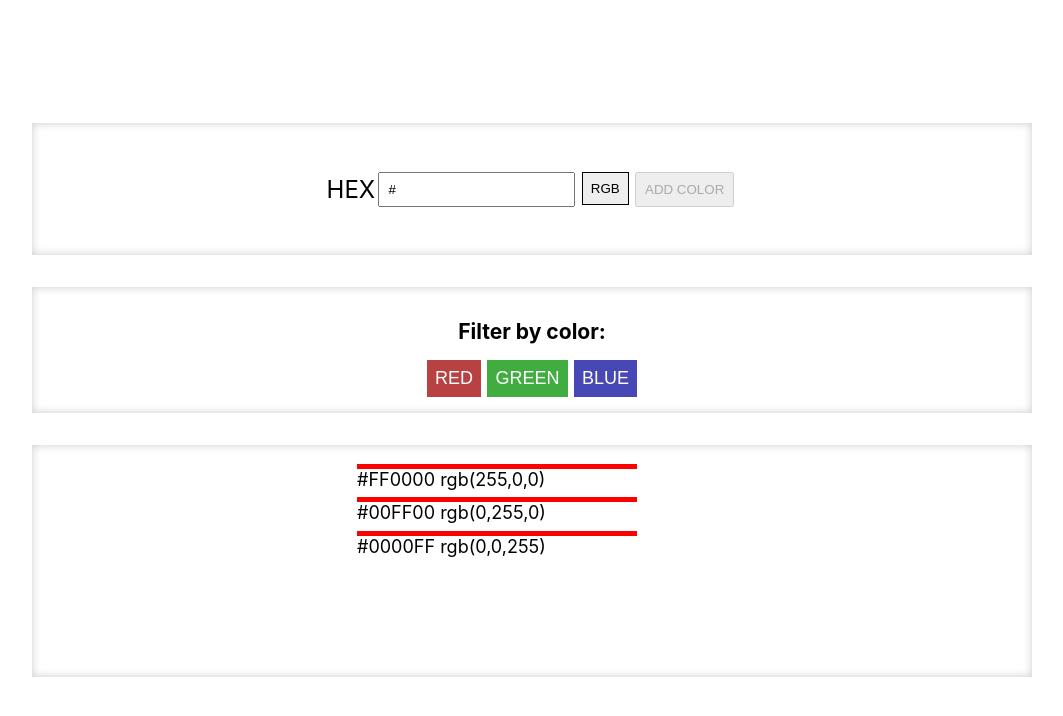
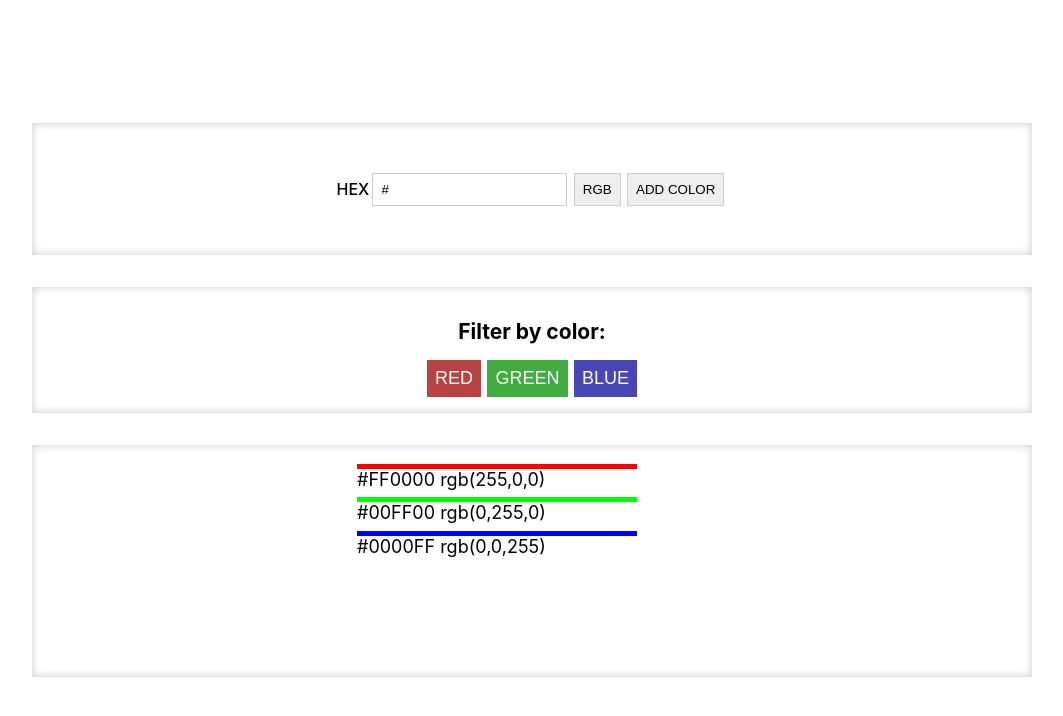
Before and after one commit to bartoszbialoglowicz/colors, a React (Create React App) app: page / in a window 1280 px wide. Shown: the top 716 px of the page, without its empty margins (108-1171 px from the left). Built offline with nearby package versions, Linux system fonts and the light colour scheme; the HTML template or start-up script is replaced by a standard one.

Commit message:
Small css changes

```diff
--- a/src/components/Forms/AddColorForm.module.css
+++ b/src/components/Forms/AddColorForm.module.scss
@@ -9,13 +9,18 @@
     display: flex;
     align-items: center;
     justify-content: center;
-    font-size: 24px;
+    font-size: 16px;
+    font-weight: 500;
 }
 
 .addFormContainer > form > div > input{
     padding: 0.5rem;
     margin: 0.2rem;
     height: 100%;
+    border: 1px solid #ccc;
+    outline: none;
+} .addFormContainer > form > div > input:focus {
+    box-shadow: 0 0 3px #ccc inset;
 }
 
 .inputContainer {
@@ -44,14 +49,17 @@
     background-color: #999;
 }
 
-input::-webkit-outer-spin-button,
-input::-webkit-inner-spin-button {
-  -webkit-appearance: none;
-  margin: 0;
-}
-
-input[type=number] {
-  -moz-appearance: textfield;
+.submitInput {
+    background-color: rgb(56, 216, 77);
+    color: #fff;
+    transition: .2s;
+} .submitInput:disabled {
+    background-color: #eee;
+    color: black;
+} .submitInput:hover {
+    box-shadow: 0 0 10px rgba(255,255,255,0.5) inset;
+} .submitInput:disabled:hover {
+    box-shadow: 0px 0px 0px;
 }
 
 @media only screen and (max-width: 700px){
--- a/src/components/Forms/AddColorForm.tsx
+++ b/src/components/Forms/AddColorForm.tsx
@@ -1,7 +1,7 @@
 import React, { useState, useRef } from "react"
 import Card from "../UI/Card";
 
-import classes from './AddColorForm.module.css';
+import classes from './AddColorForm.module.scss';
 
 const AddColorForm: React.FC<{onAddHex: (hex: string) => void, onAddRgb: (r: number, g: number, b: number) => void}> = (props) => {
     const inputRef = useRef<HTMLInputElement>(null);
--- a/src/components/Forms/ColorFilterForm.module.css
+++ b/src/components/Forms/ColorFilterForm.module.scss
@@ -21,23 +21,27 @@
     border: none;
     color: #fff;
     transition: .2s;
+    outline: none;
 }
 
 .filterButtonRed {
     background-color: #b84242;
-} .filterButtonRed:hover {
+} .filterButtonRed:hover,
+  .filterButtonRed:focus {
     background-color: #962020;
 }
 
 .filterButtonGreen {
     background-color: #41ad41;
-} .filterButtonGreen:hover {
+} .filterButtonGreen:hover,
+  .filterButtonGreen:focus {
     background-color: #208b20;
 }
 
 .filterButtonBlue {
     background-color: #4747b6;
-} .filterButtonBlue:hover {
+} .filterButtonBlue:hover,
+  .filterButtonBlue:focus {
     background-color: #252594;
 }
 
--- a/src/components/Forms/ColorFilterForm.tsx
+++ b/src/components/Forms/ColorFilterForm.tsx
@@ -1,5 +1,5 @@
 import Card from "../UI/Card";
-import classes from './ColorFilterForm.module.css';
+import classes from './ColorFilterForm.module.scss';
 
 const ColorFilterForm: React.FC<{rFilter: () => void, gFilter: () => void, bFilter: () => void, filterState: boolean[]}> = (props) => {
     const rInputClasses = props.filterState[0] ? `${classes.filterButtonRed} ${classes.filterActive}` : classes.filterButtonRed;
--- /dev/null
+++ b/src/components/Forms/ColorList.module.scss
@@ -0,0 +1,14 @@
+.colorList {
+    list-style-type: none;
+    margin: 0;
+    padding: 0 1rem;
+    width: 350px;
+    overflow-y: auto;
+    height: 200px;
+}
+
+@media only screen and (max-width: 400px) {
+    .colorList {
+        width: 95%;
+    }
+}
--- a/src/components/Forms/ColorList.tsx
+++ b/src/components/Forms/ColorList.tsx
@@ -1,7 +1,8 @@
 import Color from "../../models/color";
 import Card from "../UI/Card";
 
-import classes from './ColorList.module.css';
+import classes from './ColorList.module.scss';
+import ColorListItem from "./ColorListItem";
 
 const ColorList: React.FC<{colors: Color[], onRemove: (hexVal: string) => void}> = (props) => {
 
@@ -13,14 +14,7 @@ const ColorList: React.FC<{colors: Color[], onRemove: (hexVal: string) => void}>
     })
     .map(color => {
         const text = `${color.hexValue} rgb(${color.redValue},${color.greenValue},${color.blueValue})`
-        return <li key={color.hexValue}>
-            <div className={classes.itemListItem}>
-                <div className={classes.itemColor}>
-                </div>
-                <p>{text}</p>
-            </div>
-            {!color.baseColor && <div onClick={props.onRemove.bind(null, color.hexValue)} className={classes.removeItem}>X</div>}
-        </li>
+        return <ColorListItem key={color.hexValue} hexValue={color.hexValue} text={text} baseColor={color.baseColor} onRemove={props.onRemove}/>
     });
 
 
--- a/src/components/Forms/ColorList.module.css
+++ b/src/components/Forms/ColorListItem.module.scss
@@ -1,13 +1,4 @@
-.colorList {
-    list-style-type: none;
-    margin: 0;
-    padding: 0 1rem;
-    width: 350px;
-    overflow-y: auto;
-    height: 200px;
-}
-
-.colorList > li {
+li {
     display: flex;
     justify-content: space-between;
     height: 30px;
@@ -15,12 +6,12 @@
     margin: 0.2rem 0;
 }
 
+li > div > p {
+    margin: 0;
+}
+
 .itemListItem {
     width: 80%;
-}
-
-.colorList > li > div > p {
-    margin: 0;
 }
 
 .removeItem {
@@ -31,16 +22,13 @@
     display: flex;
     justify-content: center;
     align-items: center;
+    transition: .2s;
     cursor: pointer;
-}
+} .removeItem:hover {
+      background-color: #444;
+  }
 
 .itemColor {
     height: 5px;
     background-color: red;
 }
-
-@media only screen and (max-width: 400px) {
-    .colorList {
-        width: 95%;
-    }
-}
--- /dev/null
+++ b/src/components/Forms/ColorListItem.tsx
@@ -0,0 +1,20 @@
+import React from "react"
+
+import classes from './ColorListItem.module.scss';
+
+class ColorListItem extends React.Component<{hexValue: string, text: string , baseColor: boolean ,onRemove: (a: string) => void}> {
+    render() {
+        return (
+            <li key={this.props.hexValue}>
+                <div className={classes.itemListItem}>
+                    <div className={classes.itemColor} style={{backgroundColor: this.props.hexValue}}>
+                    </div>
+                    <p>{this.props.text}</p>
+                </div>
+                {!this.props.baseColor && <div onClick={this.props.onRemove.bind(null, this.props.hexValue)} className={classes.removeItem}>X</div>}
+            </li>
+        )
+    }
+};
+
+export default ColorListItem
--- a/src/components/UI/Card.tsx
+++ b/src/components/UI/Card.tsx
@@ -1,5 +1,5 @@
 import React from "react";
-import classes from './Card.module.css';
+import classes from './Card.module.scss';
 
 const Card: React.FC = (props) => {
     return (
```
Also changed, not shown: src/components/UI/Card.module.scss (renamed from src/components/UI/Card.module.css).
